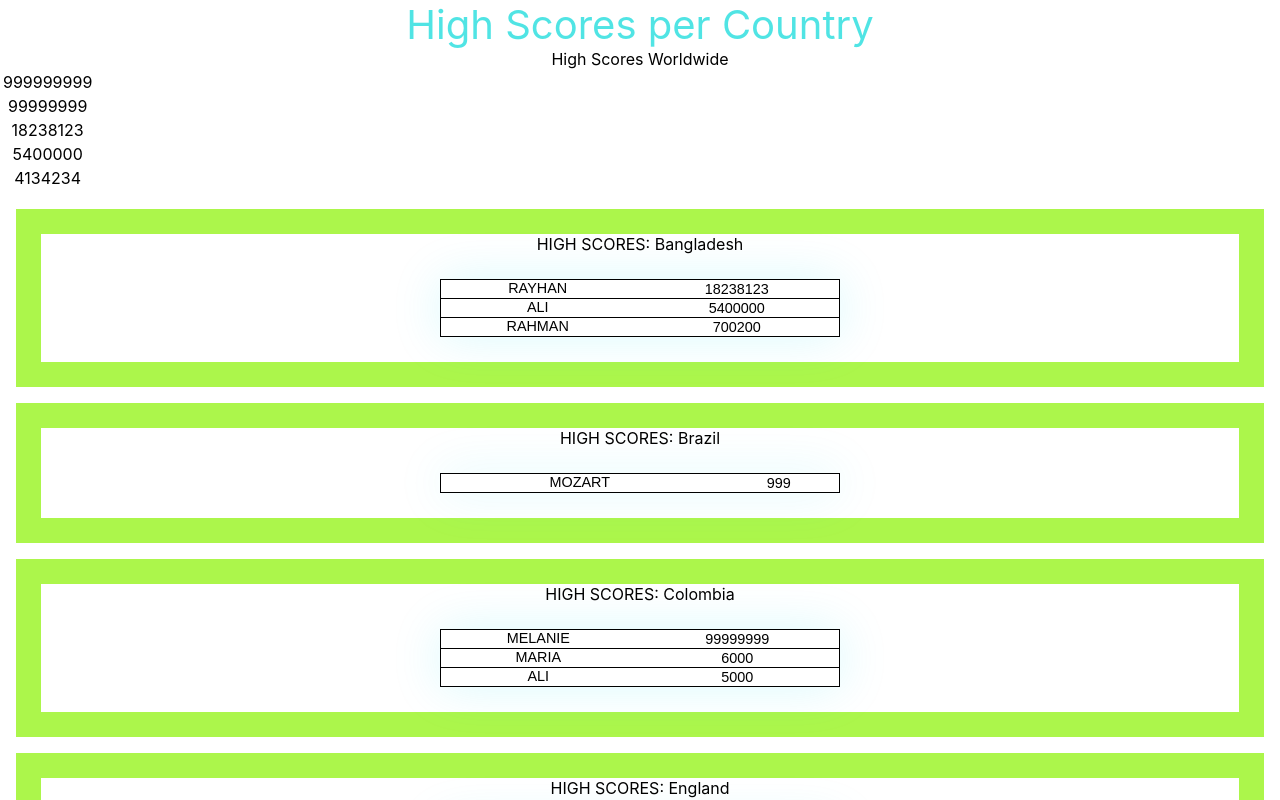
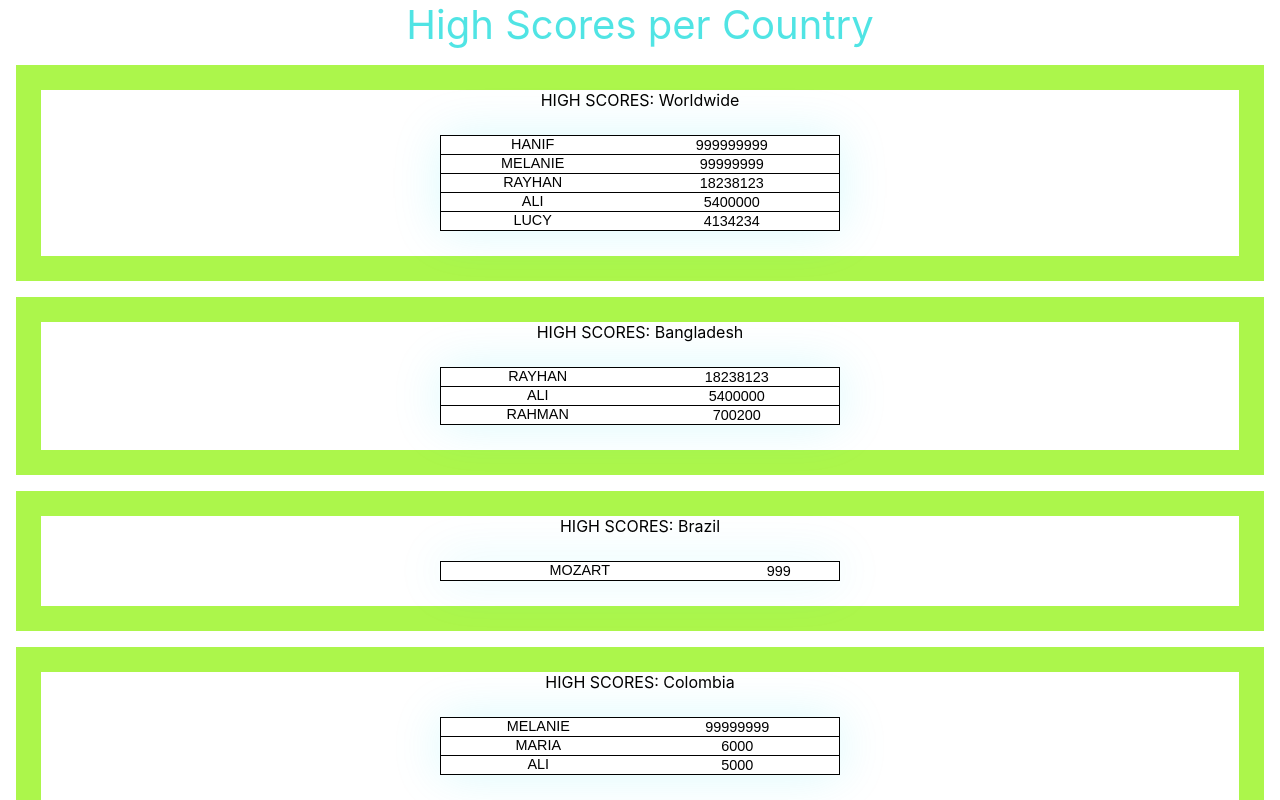
Before and after one commit to mandeepsangha/high-scores-react, a React (Create React App) app: page / in a window 1280 px wide. Shown: the top 800 px of the page. Built offline with nearby package versions, Linux system fonts and the light colour scheme.

Commit message:
High Scores Worldwide Complete

```diff
--- a/src/HighScores.js
+++ b/src/HighScores.js
@@ -2,33 +2,44 @@ import React from "react";
 
 function HighScores(props) {
   let newArray = [];
+  let scoreArray = [];
+  let nameArray = [];
+  const obj = {};
   for (let i = 0; i < 8; i++) {
     for (let j = 0; j < 5; j++) {
       if (props.scores[i].scores[j]) {
         let score = props.scores[i].scores[j].s;
+        let nameOfPlayer = props.scores[i].scores[j].n;
         newArray.push(score);
+        scoreArray.push(score);
+        nameArray.push(nameOfPlayer);
       }
     }
   }
 
+  nameArray.forEach((element, index) => {
+    obj[element] = scoreArray[index];
+  });
+
   let topFive = newArray.sort((a, b) => b - a).splice(0, 5);
 
   return (
-    <div>
+    <div className="cards">
       {/* {console.log(props.scores[0].scores[0].s)} */}
-      {console.log(topFive)}
-      High Scores Worldwide
-      <table>
+      {console.log(obj)}
+      HIGH SCORES: Worldwide
+      <table className="styled-table">
         <tbody>
           {topFive.map((el) => {
             return (
               <tr>
+                {Object.keys(obj)
+                  .find((key) => obj[key] === el)
+                  .toUpperCase()}
                 <td>{el}</td>
               </tr>
             );
           })}
-
-          <tr></tr>
         </tbody>
       </table>
     </div>
```
Also changed, not shown: src/ToggleScore.js (added, +7 -0 lines).
